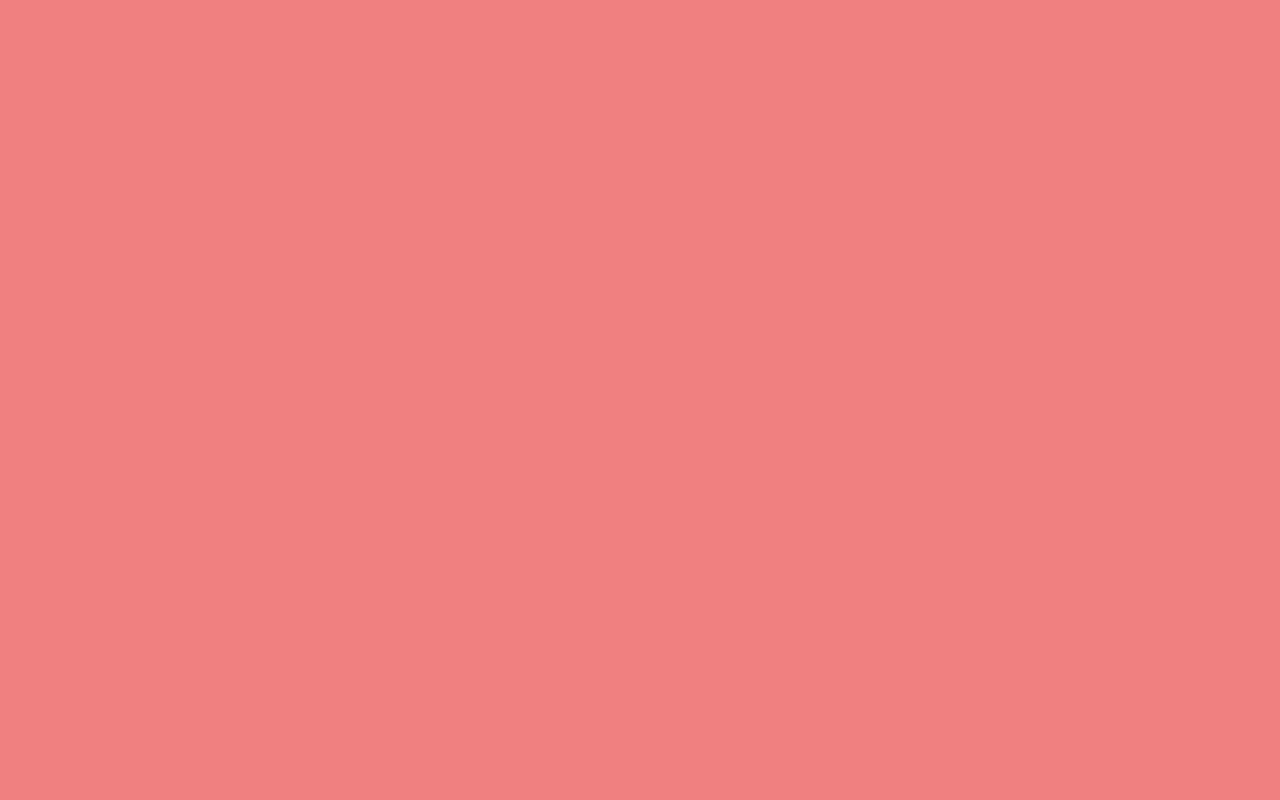
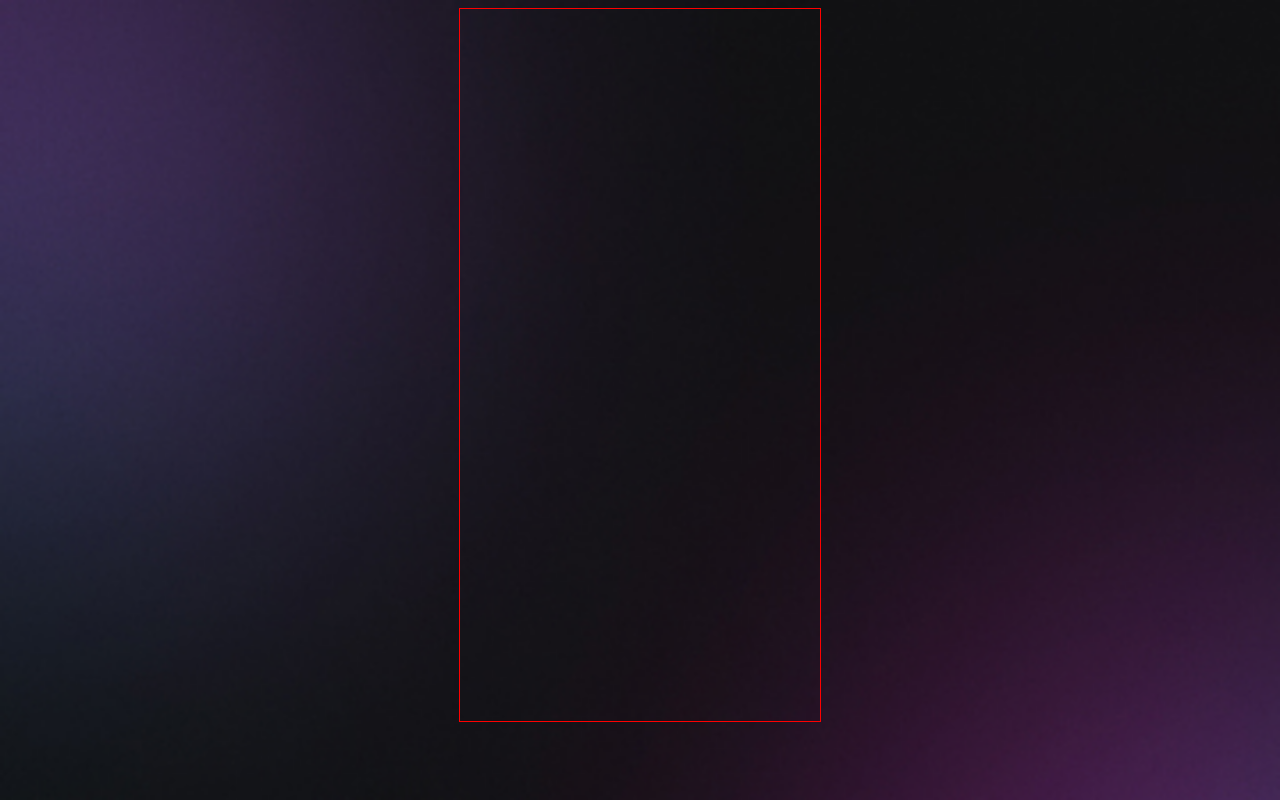
Before and after one commit to Vicovolan/Projeto-discover, a plain HTML site: page index.html in a window 1280 px wide. Drawn offline with Linux system fonts and the light colour scheme.

Commit message:
feat: fundo e caixa css

```diff
--- a/index.html
+++ b/index.html
@@ -7,6 +7,13 @@
     <title>Projeto</title>
     <link rel="stylesheet" href="style.css">
   </head>
-  <body></body>
+  <body>
+
+    <div id="container"></div>
+    <div id="profile"></div>
+      <img src="" alt="">
+
+  </div>
+  </body>
 </html>
 <!--div faz quebra de linha-->
--- a/style.css
+++ b/style.css
@@ -1,3 +1,16 @@
-body{
-    background-color: lightcoral;
+body {
+  background-image: url(./assets/bg-mobile.jpg);
+  background-repeat: no-repeat;
+  background-position: top center;
+  background-size: cover; /*cobre todo o espaço vazio*/
+  /*tem como agrupar tudo isso em um negocio só :
+  background: url(./assets/bg-mobile.jpg) no-repeat top center/cover;*/
 }
+#container {
+  width: 360px;
+  height: 712px;
+  border: 1px solid red;
+  margin: auto;
+
+
+}
```
Also changed, not shown: assets/bg-mobile.jpg (added).
